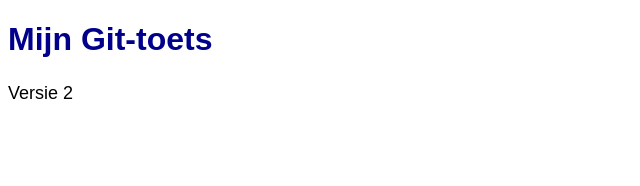
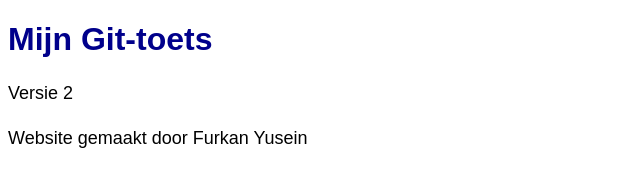
Before and after one commit to YappingPrime/git-toets-Furkan-Yusein, a plain HTML site: page index.html in a window 1280 px wide. Shown: the whole page, without its empty margins (0-640 px from the left). Drawn offline with Linux system fonts and the light colour scheme.

Commit message:
Footer toegevoegd

```diff
--- a/index.html
+++ b/index.html
@@ -8,5 +8,8 @@
 <body>
 <h1>Mijn Git-toets</h1>
 <p>Versie 2</p>
+<footer>
+    <p>Website gemaakt door Furkan Yusein</p>
+</footer>
 </body>
 </html>
```
